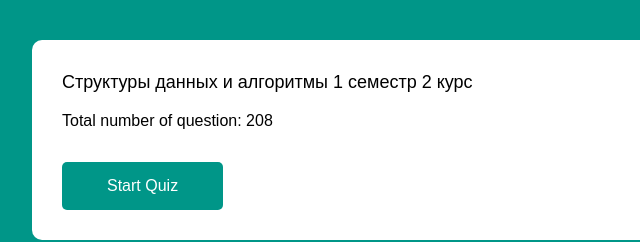
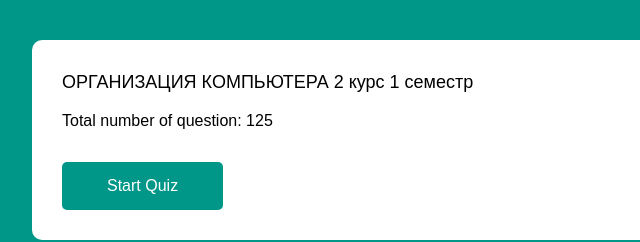
Before and after one commit to AzizTakhirov33/COMPUTER-ORGANIZATION_2-course_1-semestr, a plain HTML site: page index.html in a window 1280 px wide. Shown: the full height of the page, 258-898 px from the left. Drawn offline with Linux system fonts and the light colour scheme; a web font is replaced by a local one.

Commit message:
2-commit

```diff
--- a/app.js
+++ b/app.js
@@ -7,7 +7,7 @@ const answersIndicatorContainer = document.querySelector(".answers-indicator");
 const homeBox = document.querySelector(".home-box");
 const quizBox = document.querySelector(".quiz-box");
 const resultBox = document.querySelector(".result-box");
-const questionLimit = 208;   //quiz.length
+const questionLimit = 125;   //quiz.length
 let questionCounter = 0;
 let currentQuestion;
 let availableQuestions = [];
--- a/index.html
+++ b/index.html
@@ -8,7 +8,7 @@
 </head>
 <body>
     <div class="home-box custom-box">
-        <h3>Структуры данных и алгоритмы 1 семестр 2 курс</h3>
+        <h3>ОРГАНИЗАЦИЯ КОМПЬЮТЕРА 2 курс 1 семестр</h3>
         <p>Total number of question: <span class="total-question">208</span></p>
         <button type="button" class="btn" onclick="startQuiz()">Start Quiz</button>
     </div>
```
